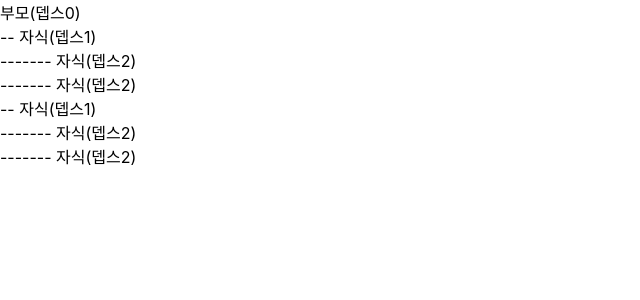
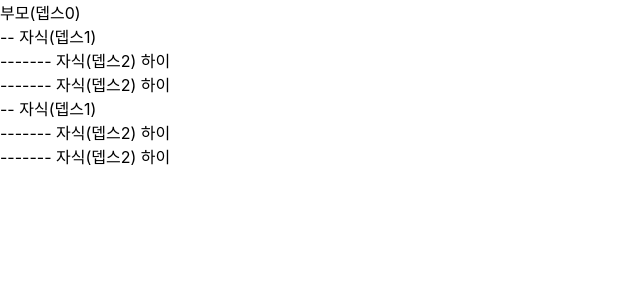
Before and after one commit to gabrielyoon7/my-context-api, a React (Create React App) app: page / in a window 1280 px wide. Shown: the top 300 px of the page, without its empty margins (0-640 px from the left). Built offline with nearby package versions, Linux system fonts and the light colour scheme.

Commit message:
refactor: GlobalContext 구현

```diff
--- a/src/classes/components/Child2.tsx
+++ b/src/classes/components/Child2.tsx
@@ -1,10 +1,14 @@
 import React from "react";
+import { GlobalContext, GlobalState } from "../provider/GlobalProvider";
 
 class Child2 extends React.Component {
+  static contextType = GlobalContext;
+
   render() {
+    const globalState = this.context as GlobalState;
     return (
       <div>
-        ------- 자식(뎁스2)
+        ------- 자식(뎁스2) {globalState.value2}
       </div>
     );
   }
--- a/src/classes/provider/GlobalProvider.tsx
+++ b/src/classes/provider/GlobalProvider.tsx
@@ -1,12 +1,12 @@
 import React from "react";
 
-interface GlobalState {
+export interface GlobalState {
   value1: boolean;
   value2: string;
 }
 
 
-const GlobalContext = React.createContext<GlobalState>({
+export const GlobalContext = React.createContext<GlobalState>({
   value1: false,
   value2: '',
 });
@@ -20,7 +20,7 @@ interface GlobalProviderProps {
 class GlobalProvider extends React.Component<GlobalProviderProps, GlobalState> {
   state: GlobalState = {
     value1: false,
-    value2: '',
+    value2: '하이',
   };
 
   render() {
```
